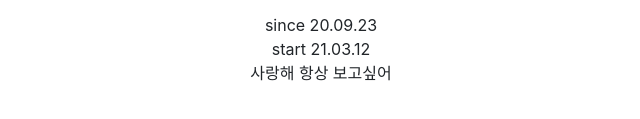
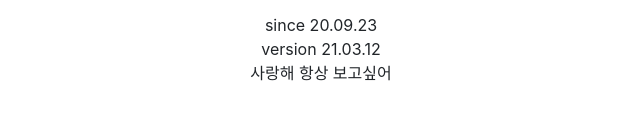
Before and after one commit to jbin08/jbin08.github.io, a website: page index.html in a window 1280 px wide. Shown: the part 239-358 px from the top of the page, 319-959 px from the left. Drawn offline with Linux system fonts and the light colour scheme.

Commit message:
Update index.html

```diff
--- a/index.html
+++ b/index.html
@@ -54,7 +54,7 @@
         <p class="lead">사실 전부 내가 만든 건 아니고 템플릿에 수정을 좀 한 건데..아무튼 ㅎㅎ</p>
         <ul class="list-unstyled">
           <li>since 20.09.23</li>
-          <li>start 21.03.12</li>
+          <li>version 21.03.12</li>
           <li>사랑해 항상 보고싶어</li>
         </ul>
       </div>
```
